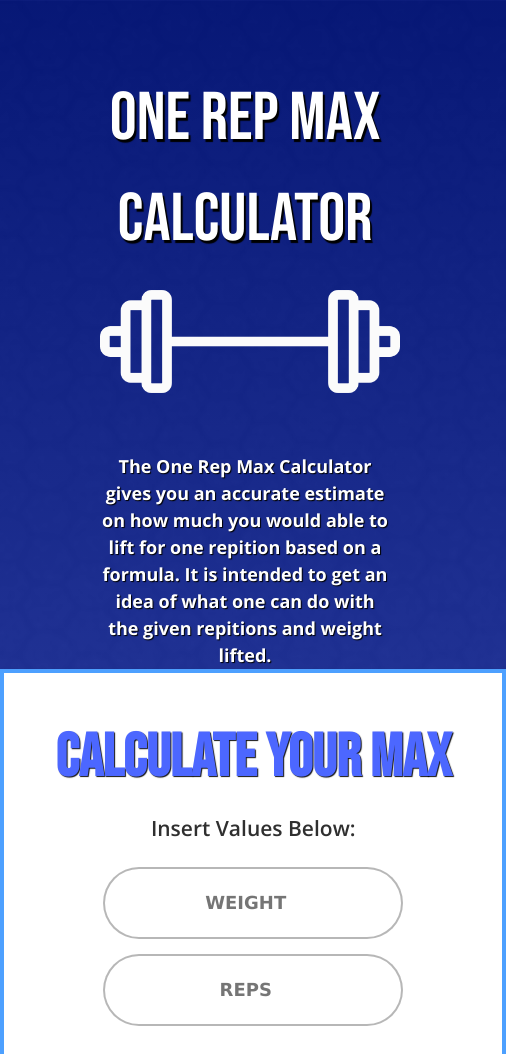
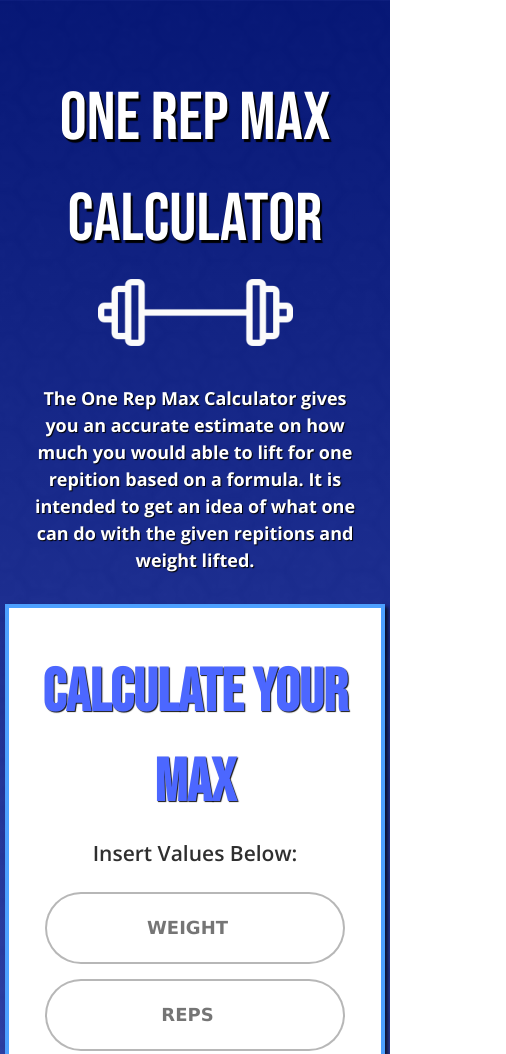
Before and after one commit to salamhis2019/benchmax-calculator, a plain HTML site: page index.html in a window 390 px wide. Shown: the top 1054 px of the page, 506 px wide, since content can reach past the window. Drawn offline with nearby package versions, Linux system fonts and the light colour scheme.

Commit message:
responsiveness updated

```diff
--- a/styles.css
+++ b/styles.css
@@ -216,9 +216,9 @@ h2 {
 }
 
 @media only screen and (max-width: 500px) {
+  /* BANNER EDITS */
   #banner {
     text-align: center;
-    margin-left: 100px;
   }
 
   .banner-header {
@@ -226,29 +226,41 @@ h2 {
     text-align: center;
   }
 
+  .banner-img {
+    width: 50%;
+    margin-top: -40px;
+  }
+
+  .banner-content {
+    margin: 0 30px 30px 30px;
+  }
+
+  /* CONTAINER EDITS */
+
   #container {
+    width: 380px;
     margin: 0 auto;
   }
 
+  .heading {
+      font-size: 4em;
+    }
+
+  /* RESULTS EDITS */
+
+    #results {
+      width: 40vh;
+    }
+
+  /* NOTE EDITS */
+
   .note {
-    width: 375px;
+    width: 40vh;
   }
 
   .note-header {
     text-align: center;
-    margin-left: 40px;
   }
 
-  .heading {
-    font-size: 4em;
-  }
 
-  .banner-img {
-    text-align: center;
-    margin-right: 50px;
-  }
-
-  p {
-    text-align: center;
-  }
 }
```
